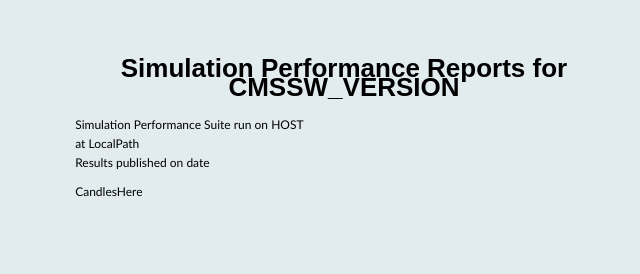
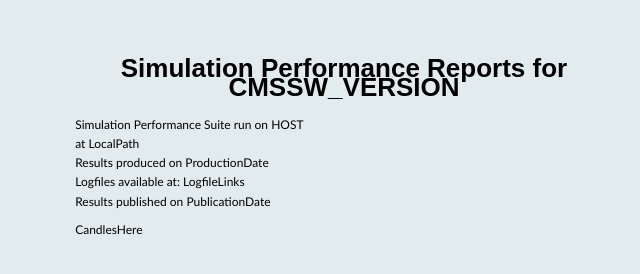
Before and after one commit to cms-cvs-history/Validation-Performance, a plain HTML site: page doc/index.html in a window 1280 px wide. Shown: the whole page, without its empty margins (296-936 px from the left). Drawn offline with Linux system fonts and the light colour scheme.

Commit message:
Small aesthetic changes in cmsCreateSimPerfTestPyRelVal.pl (in the cmsScimark2.log output). Small changes in the template index.html and cmsSimPerfPublich.pl to add some information and links (logfiles as some previously missing reports) in the index.html that eases navigation of simulation performance suite results on the web. [Also in previous commit of cmsCreateSimPerfTest.csh and cmsCreateSimPerfTestPyRelVal.pl forgot to mentioned number of events for the TimeSize tests increased to 100 per candle]
 Committing in .

 Modified Files:
 	doc/index.html scripts/cmsCreateSimPerfTestPyRelVal.pl
 	scripts/cmsSimPerfPublish.pl
 ----------------------------------------------------------------------

```diff
--- a/doc/index.html
+++ b/doc/index.html
@@ -17,8 +17,14 @@
       at
       LocalPath
       <br><br>
-      Results published  on
-      date
+      Results produced on
+      ProductionDate
+      <br><br>
+      Logfiles available at:
+      LogfileLinks
+      <br><br>
+      Results published on
+      PublicationDate
       <br><br><br>
       CandlesHere
    </body>
```
Also changed, not shown: 2 other files.
